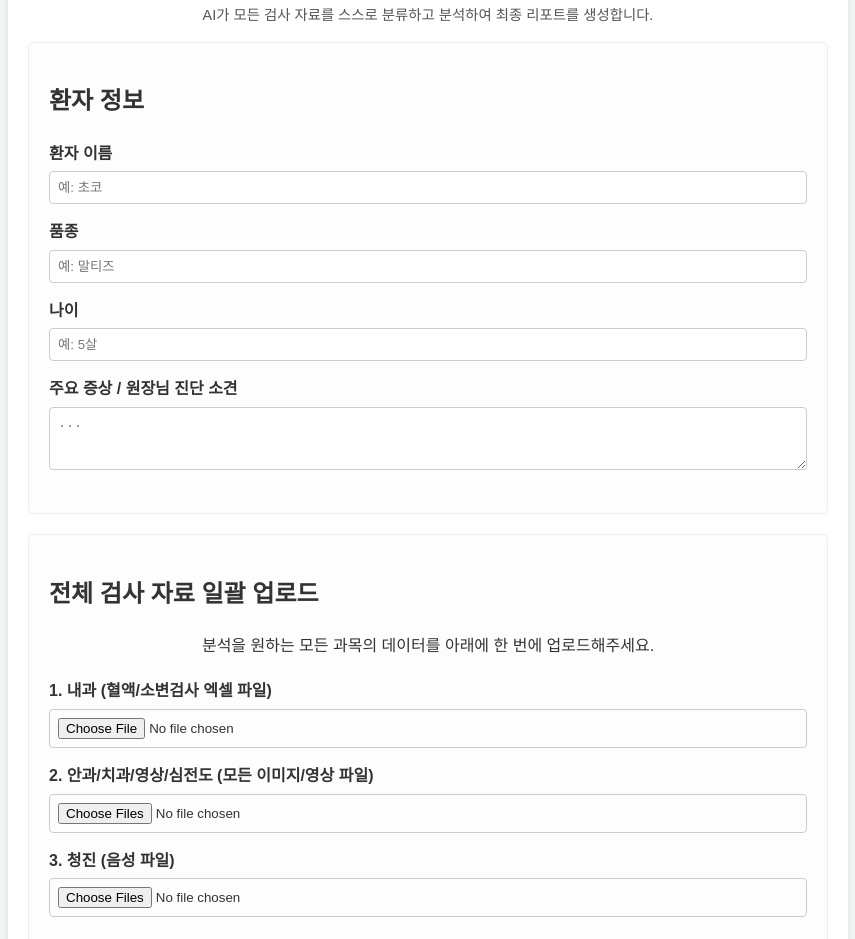
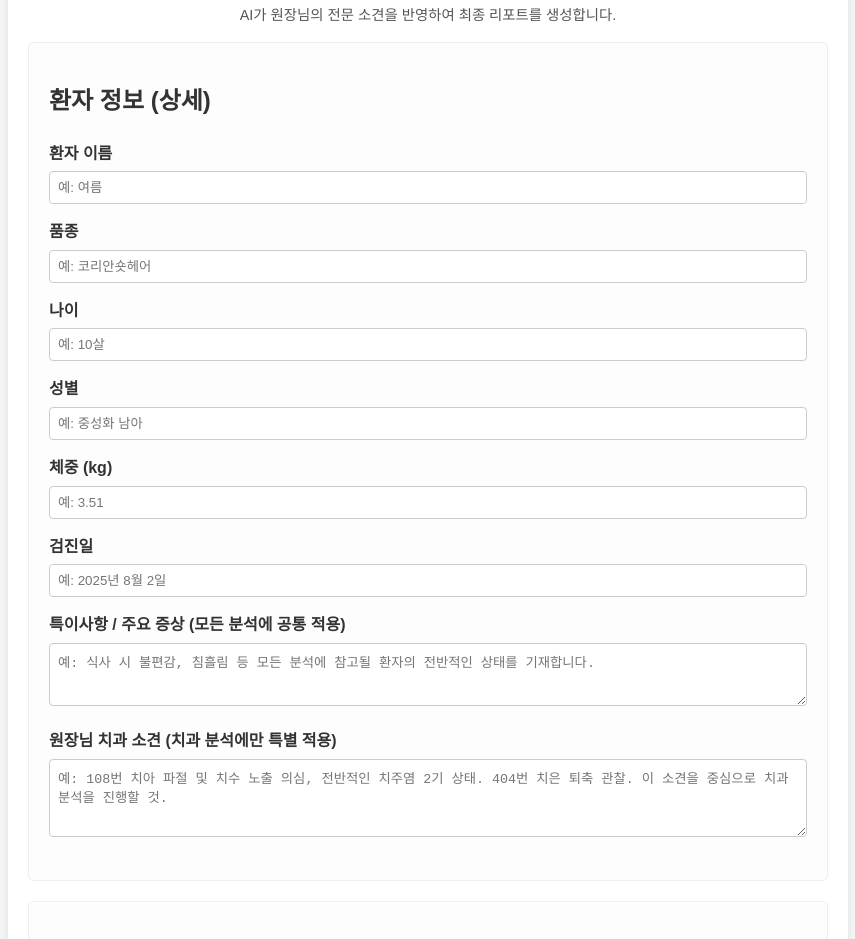
Before and after one commit to ivomec/Analysis, a plain HTML site: page index.html in a window 1280 px wide. Shown: the part 120-1059 px from the top of the page, without its empty margins (212-1067 px from the left). Drawn offline with Linux system fonts and the light colour scheme.

Commit message:
Update index.html

```diff
--- a/index.html
+++ b/index.html
@@ -8,44 +8,42 @@
 </head><body>
     <div class="container">
         <header>
-            <h1>금호동물병원 AI 통합 진단 시스템 (v6.0 - AI 자동 분류)</h1>
-            <p class="subtitle">AI가 모든 검사 자료를 스스로 분류하고 분석하여 최종 리포트를 생성합니다.</p>
+            <h1>금호동물병원 AI 통합 진단 시스템 (v6.2 - 원장님 소견 반영)</h1>
+            <p class="subtitle">AI가 원장님의 전문 소견을 반영하여 최종 리포트를 생성합니다.</p>
         </header>
         <main>
-            <!-- 환자 정보 입력 카드 (이전과 동일) -->
             <div class="card">
-                <h2>환자 정보</h2>
-                <div class="form-group"><label for="patient-name">환자 이름</label><input type="text" id="patient-name" placeholder="예: 초코"></div>
-                <div class="form-group"><label for="patient-breed">품종</label><input type="text" id="patient-breed" placeholder="예: 말티즈"></div>
-                <div class="form-group"><label for="patient-age">나이</label><input type="text" id="patient-age" placeholder="예: 5살"></div>
-                <div class="form-group"><label for="main-symptoms">주요 증상 / 원장님 진단 소견</label><textarea id="main-symptoms" rows="3" placeholder="..."></textarea></div>
+                <h2>환자 정보 (상세)</h2>
+                <div class="form-group"><label for="patient-name">환자 이름</label><input type="text" id="patient-name" placeholder="예: 여름"></div>
+                <div class="form-group"><label for="patient-breed">품종</label><input type="text" id="patient-breed" placeholder="예: 코리안숏헤어"></div>
+                <div class="form-group"><label for="patient-age">나이</label><input type="text" id="patient-age" placeholder="예: 10살"></div>
+                <div class="form-group"><label for="patient-sex">성별</label><input type="text" id="patient-sex" placeholder="예: 중성화 남아"></div>
+                <div class="form-group"><label for="patient-weight">체중 (kg)</label><input type="text" id="patient-weight" placeholder="예: 3.51"></div>
+                <div class="form-group"><label for="exam-date">검진일</label><input type="text" id="exam-date" placeholder="예: 2025년 8월 2일"></div>
+
+                <!-- ★★★ 입력 필드 분리 ★★★ -->
+                <div class="form-group">
+                    <label for="main-symptoms">특이사항 / 주요 증상 (모든 분석에 공통 적용)</label>
+                    <textarea id="main-symptoms" rows="3" placeholder="예: 식사 시 불편감, 침흘림 등 모든 분석에 참고될 환자의 전반적인 상태를 기재합니다."></textarea>
+                </div>
+                <div class="form-group">
+                    <label for="dentist-findings">원장님 치과 소견 (치과 분석에만 특별 적용)</label>
+                    <textarea id="dentist-findings" rows="4" placeholder="예: 108번 치아 파절 및 치수 노출 의심, 전반적인 치주염 2기 상태. 404번 치은 퇴축 관찰. 이 소견을 중심으로 치과 분석을 진행할 것."></textarea>
+                </div>
+
             </div>
 
             <div class="card">
                 <h2>전체 검사 자료 일괄 업로드</h2>
-                <p style="text-align: center; margin-bottom: 20px;">분석을 원하는 모든 과목의 데이터를 아래에 한 번에 업로드해주세요.</p>
-
-                <div class="form-group">
-                    <label for="internal-medicine-file">1. 내과 (혈액/소변검사 엑셀 파일)</label>
-                    <input type="file" id="internal-medicine-file" accept=".xlsx, .xls, .csv">
-                </div>
-
-                <!-- ★★★ 모든 이미지 업로드를 하나로 통합 ★★★ -->
-                <div class="form-group">
-                    <label for="all-images-file">2. 안과/치과/영상/심전도 (모든 이미지/영상 파일)</label>
-                    <input type="file" id="all-images-file" accept="image/*,video/*" multiple>
-                </div>
-
-                <div class="form-group">
-                    <label for="auscultation-file">3. 청진 (음성 파일)</label>
-                    <input type="file" id="auscultation-file" accept="audio/*" multiple>
-                </div>
+                <div class="form-group"><label for="internal-medicine-file">1. 내과 (혈액/소변검사 엑셀 파일)</label><input type="file" id="internal-medicine-file" accept=".xlsx, .xls, .csv"></div>
+                <div class="form-group"><label for="all-images-file">2. 안과/치과/영상/심전도 (모든 이미지/영상 파일)</label><input type="file" id="all-images-file" accept="image/*,video/*" multiple></div>
+                <div class="form-group"><label for="auscultation-file">3. 청진 (음성 파일)</label><input type="file" id="auscultation-file" accept="audio/*" multiple></div>
             </div>
 
             <button id="analyze-button">AI 자동 분석 및 리포트 생성</button>
             <div id="loading" class="hidden">
                 <div class="spinner"></div>
-                <p>AI가 자료를 자동 분류하고 종합 분석 중입니다. 잠시만 기다려주세요...</p>
+                <p>AI가 원장님 소견을 반영하여 종합 분석 중입니다. 잠시만 기다려주세요...</p>
             </div>
 
             <div id="results" class="hidden">
```
